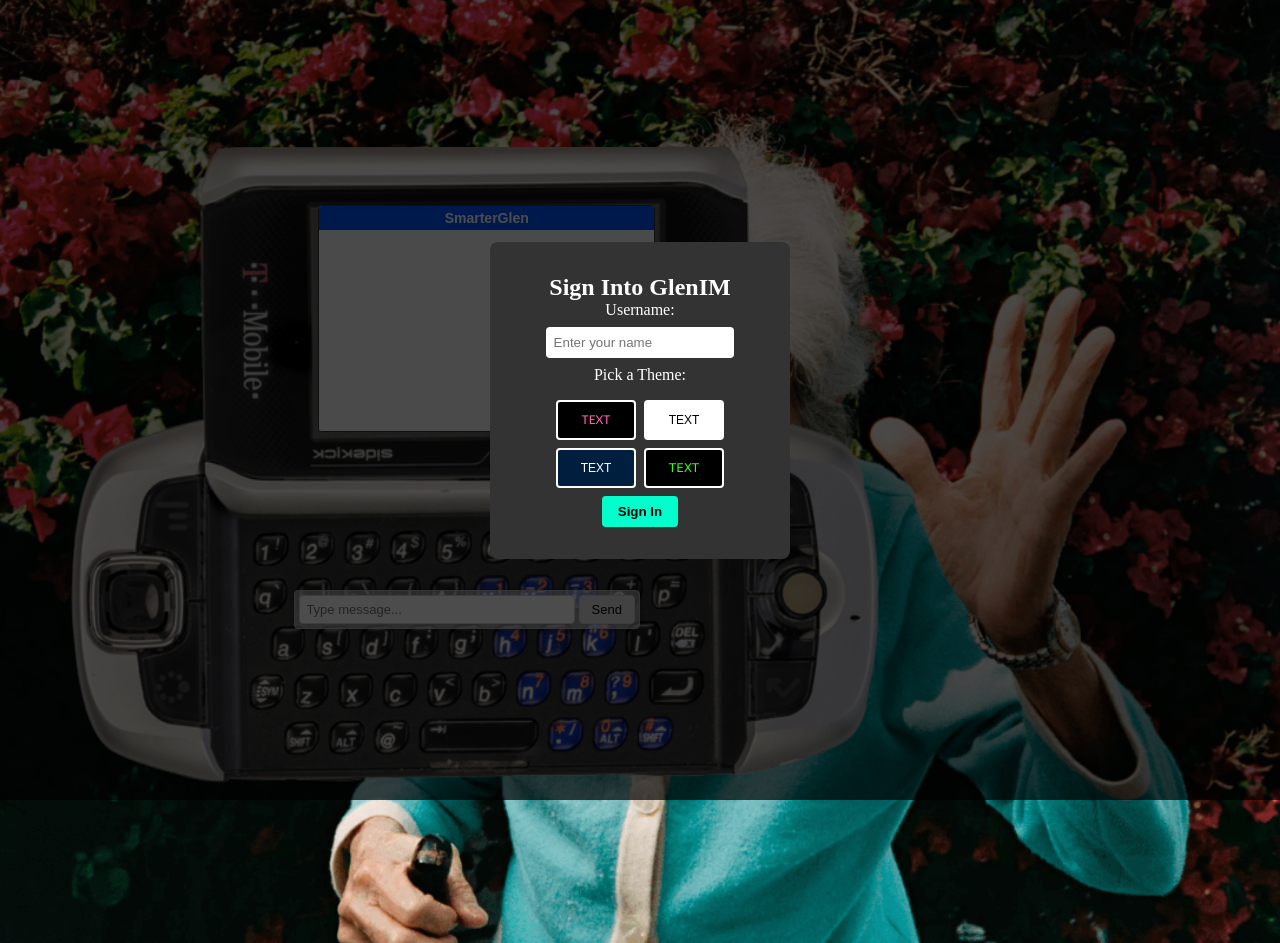
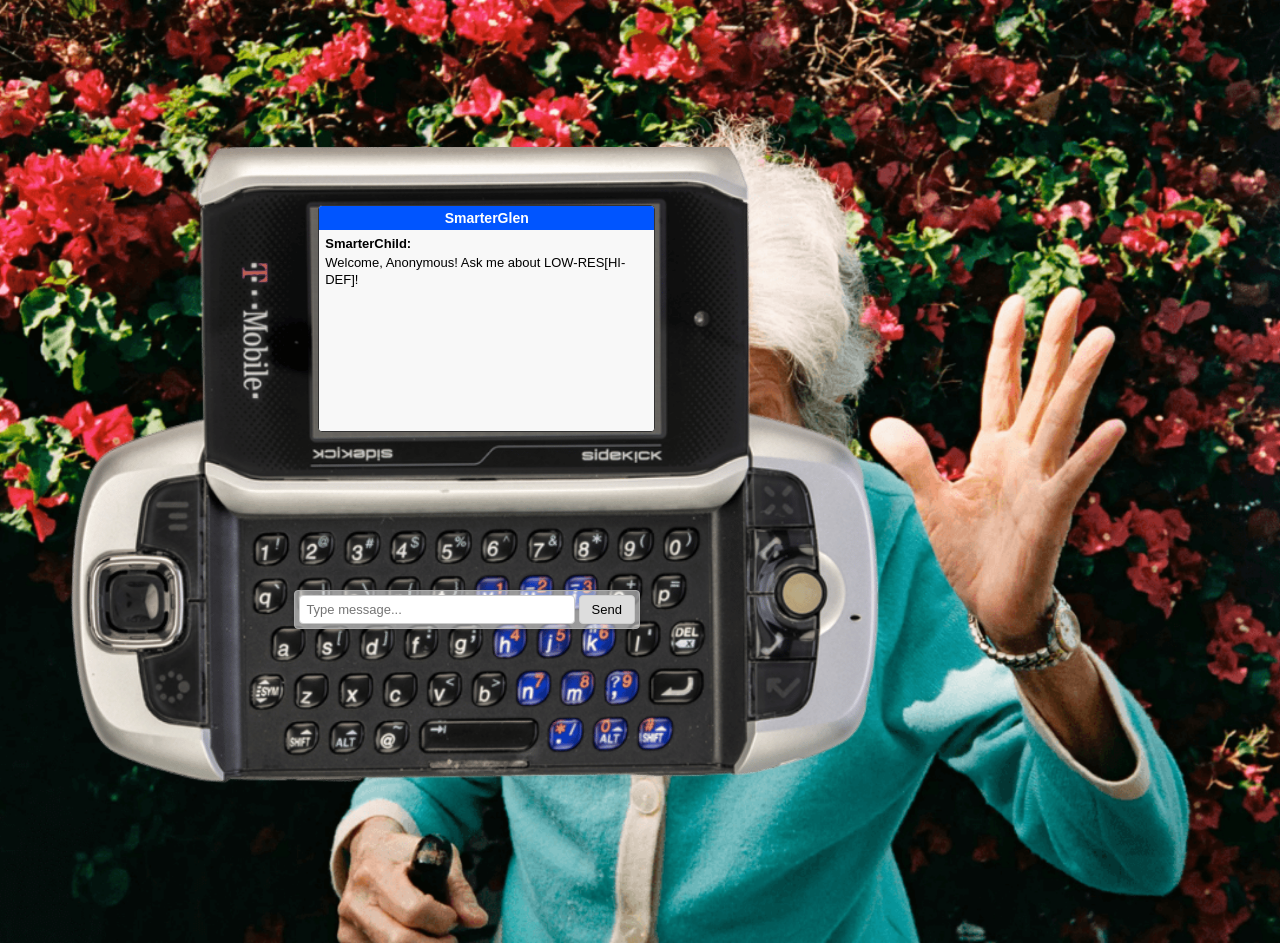
Before and after one commit to kidgrandma/glenIM, a plain HTML site: page index.html in a window 1280 px wide. Both pictures are taken after a click on the button "Sign In". Drawn offline with Linux system fonts and the light colour scheme.

Commit message:
Update index.html

```diff
--- a/index.html
+++ b/index.html
@@ -302,7 +302,7 @@
       signInBtn.addEventListener('click', () => {
         // 1) username
         const typedName = usernameInput.value.trim();
-        if (typedName !== \"\") {
+        if (typedName !== "") {
           currentUser = typedName;
         }
 
```
